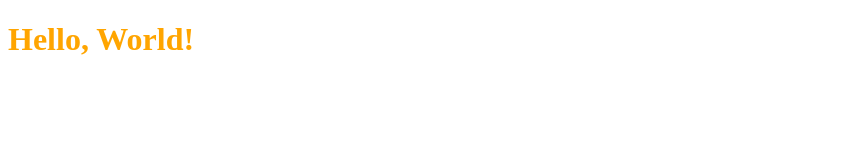
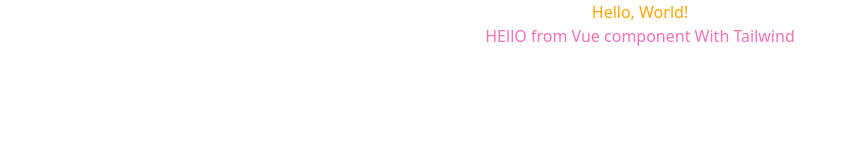
Before and after one commit to cp-priyanka-g/AstroJS-Blog-website, an Astro site: page / in a window 1280 px wide. Shown: the whole page, without its empty margins (0-849 px from the left). Built offline with nearby package versions, Linux system fonts and the light colour scheme; Astro itself is replaced by a stand-in of ours.

Commit message:
Tailwind configure in Astro

```diff
--- a/astro.config.mjs
+++ b/astro.config.mjs
@@ -1,8 +1,8 @@
 import { defineConfig } from 'astro/config';
 import vue from '@astrojs/vue';
+import tailwind from "@astrojs/tailwind";
 
+// https://astro.build/config
 export default defineConfig({
-  integrations: [
-    vue({  })
-  ],
+  integrations: [vue(), tailwind()]
 });
--- a/package.json
+++ b/package.json
@@ -22,8 +22,10 @@
   },
   "homepage": "https://github.com/cp-priyanka-g/AstroJS-Blog-website#readme",
   "dependencies": {
+    "@astrojs/tailwind": "^2.1.1",
     "@astrojs/vue": "^1.2.1",
     "astro": "^1.6.1",
+    "tailwindcss": "^3.2.1",
     "vue": "^3.2.41"
   }
 }
--- /dev/null
+++ b/src/pages/components/index.vue
@@ -0,0 +1,7 @@
+<template>
+  <div>
+    <h1 class="text-pink-400 flex justify-center">
+      HEllO from Vue component With Tailwind
+    </h1>
+  </div>
+</template>
--- a/src/pages/index.astro
+++ b/src/pages/index.astro
@@ -2,13 +2,14 @@
 // Welcome to Astro! Everything between these triple-dash code fences
 // is your "component front matter". It never runs in the browser.
 console.log("This runs in your terminal, not the browser!");
+import Vueindex from '../pages/components/index.vue';
 ---
 
-<!-- Below is your "component template." It's just HTML, but with
-     some magic sprinkled in to help you build great templates. -->
 <html>
   <body>
-    <h1>Hello, World!</h1>
+    <h1 class="flex justify-center">Hello, World!</h1>
+
+    <Vueindex />
     <style>
       h1 {
         color: orange;
--- /dev/null
+++ b/tailwind.config.cjs
@@ -0,0 +1,8 @@
+/** @type {import('tailwindcss').Config} */
+module.exports = {
+	content: ['./src/**/*.{astro,html,js,jsx,md,mdx,svelte,ts,tsx,vue}'],
+	theme: {
+		extend: {},
+	},
+	plugins: [],
+}
```
Also changed, not shown: 1 other file.
